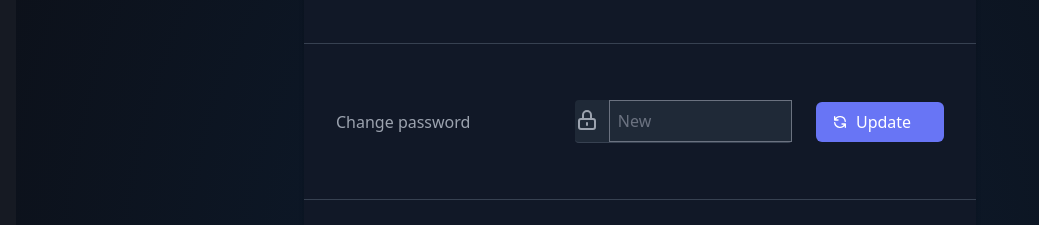
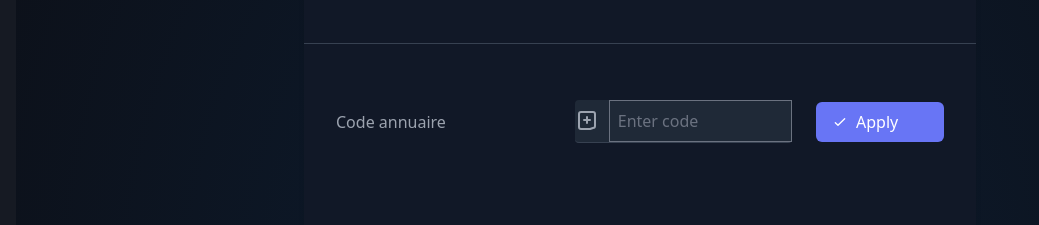
Before and after one commit to Les-SDF/nooble-ui, a Vue app: page /users/1 in a window 1280 px wide. Shown: the part 474-699 px from the top of the page, without its empty margins (0-1039 px from the left). Built offline with nearby package versions, Linux system fonts and the light colour scheme; no server answers; the HTML template or start-up script is replaced by a standard one.

Commit message:
feat: Ajout changement info profile avec code stalker (WIP)

```diff
--- a/src/util/apiStore.ts
+++ b/src/util/apiStore.ts
@@ -147,5 +147,65 @@ export const apiStore = reactive({
       console.error("Request failed:", error);
       return { success: false, error: error.message };
     });
-  }
+  },
+  patch(ressource: string, id:number, data: Record<string, unknown>): Promise<{ success: boolean, error?: string }> {
+    console.log("data create : "+ JSON.stringify(data));
+    return fetch(`${this.apiUrl}${ressource}/${id}`, {
+      method: "PATCH",
+      headers: {
+        "Content-Type": "application/json",
+      },
+      credentials: 'include',
+      body: JSON.stringify(data),
+    })
+      .then(reponsehttp => {
+        if (reponsehttp.ok) {
+          return reponsehttp.json()
+            .then(() => {
+              return { success: true };
+            });
+        }
+        else {
+          return reponsehttp.json()
+            .then(reponseJSON => {
+              return { success: false, error: reponseJSON.message };
+            });
+        }
+      })
+      .catch(error => {
+        console.error("Request failed:", error);
+        return { success: false, error: error.message };
+      });
+  },
+  delete(ressource: string, id:number): Promise<{ success: boolean, error?: string }> {
+    return fetch(`${this.apiUrl}${ressource}/${id}`, {
+      method: "DELETE",
+      headers: {
+        "Content-Type": "application/json",
+      },
+      credentials: 'include',
+    })
+      .then(reponsehttp => {
+        if (reponsehttp.ok) {
+          return reponsehttp.json()
+            .then(() => {
+              return { success: true };
+            });
+        }
+        else {
+          return reponsehttp.json()
+            .then(reponseJSON => {
+              return { success: false, error: reponseJSON.message };
+            });
+        }
+      })
+      .catch(error => {
+        console.error("Request failed:", error);
+        return { success: false, error: error.message };
+      });
+  },
+  getByCode(id: string): Promise<unknown> {
+    return fetch(`http://localhost/stalker/public/users/${id}/json`)
+      .then(response => response.json());
+  },
 })
--- a/src/views/ProfileUser.vue
+++ b/src/views/ProfileUser.vue
@@ -1,22 +1,29 @@
 <script setup lang="ts">
-
-//@TODO remplacer par un appel à /users/{id}
 
 import { apiStore } from '@/util/apiStore.ts'
 import EntityEnum from '@/util/lib/entityEnum.ts'
 import { useRoute } from 'vue-router'
 import type { User } from '@/type';
-import { reactive } from 'vue'
+import { reactive, ref } from 'vue'
 
 const route = useRoute();
+const user = reactive<Partial<User>>({});
 
-const user = reactive<Partial<User>>({});
+const code = ref('');
 
 apiStore.getById(EntityEnum.user, Number(route.params.id))
   .then(reponseJSON => {
     const data = reponseJSON as { member: User };
     Object.assign(user,data);
   });
+
+const submitCode = async () => {
+  apiStore.getByCode(code.value).then(reponseJSON => {
+    const data = reponseJSON as { member: User };
+    Object.assign(user,data);
+  });
+  apiStore.patch(EntityEnum.user, Number(route.params.id), user);
+};
 
 
 
@@ -108,6 +115,58 @@ apiStore.getById(EntityEnum.user, Number(route.params.id))
 
         <hr class="border-gray-700" />
 
+        <!-- Update with API Section -->
+        <div class="md:inline-flex w-full space-y-4 md:space-y-0 p-8 text-gray-400 items-center">
+          <h2 class="md:w-4/12 max-w-sm mx-auto">Code annuaire</h2>
+          <div class="md:w-5/12 w-full md:pl-9 max-w-sm mx-auto space-y-5 md:inline-flex pl-2">
+            <div class="w-full inline-flex border-b bg-gray-800 border-gray-700 rounded">
+              <div class="w-1/12 pt-2">
+                <svg
+                  fill="none"
+                  class="w-6 text-gray-400 mx-auto"
+                  viewBox="0 0 24 24"
+                  stroke="currentColor"
+                >
+                  <path
+                    stroke-linecap="round"
+                    stroke-linejoin="round"
+                    stroke-width="2"
+                    d="M9 12h6m-3-3v6m3 6H6a2 2 0 01-2-2V6a2 2 0 012-2h12a2 2 0 012 2v12a2 2 0 01-2 2z"
+                  />
+                </svg>
+              </div>
+              <input
+                type="text"
+                v-model="code"
+                class="w-11/12 focus:outline-none focus:text-gray-300 p-2 ml-4 bg-transparent text-white"
+                placeholder="Enter code"
+              />
+            </div>
+          </div>
+
+          <div class="md:w-3/12 text-center md:pl-6">
+            <button
+              @click="submitCode"
+              class="text-white w-full mx-auto max-w-sm rounded-md text-center bg-indigo-500 py-2 px-4 inline-flex items-center focus:outline-none md:float-right"
+            >
+              <svg
+                fill="none"
+                class="w-4 text-white mr-2"
+                viewBox="0 0 24 24"
+                stroke="currentColor"
+              >
+                <path
+                  stroke-linecap="round"
+                  stroke-linejoin="round"
+                  stroke-width="2"
+                  d="M5 13l4 4L19 7"
+                />
+              </svg>
+              Apply
+            </button>
+          </div>
+        </div>
+
         <!-- Password -->
         <div class="md:inline-flex w-full space-y-4 md:space-y-0 p-8 text-gray-400 items-center">
           <h2 class="md:w-4/12 max-w-sm mx-auto">Change password</h2>
```
